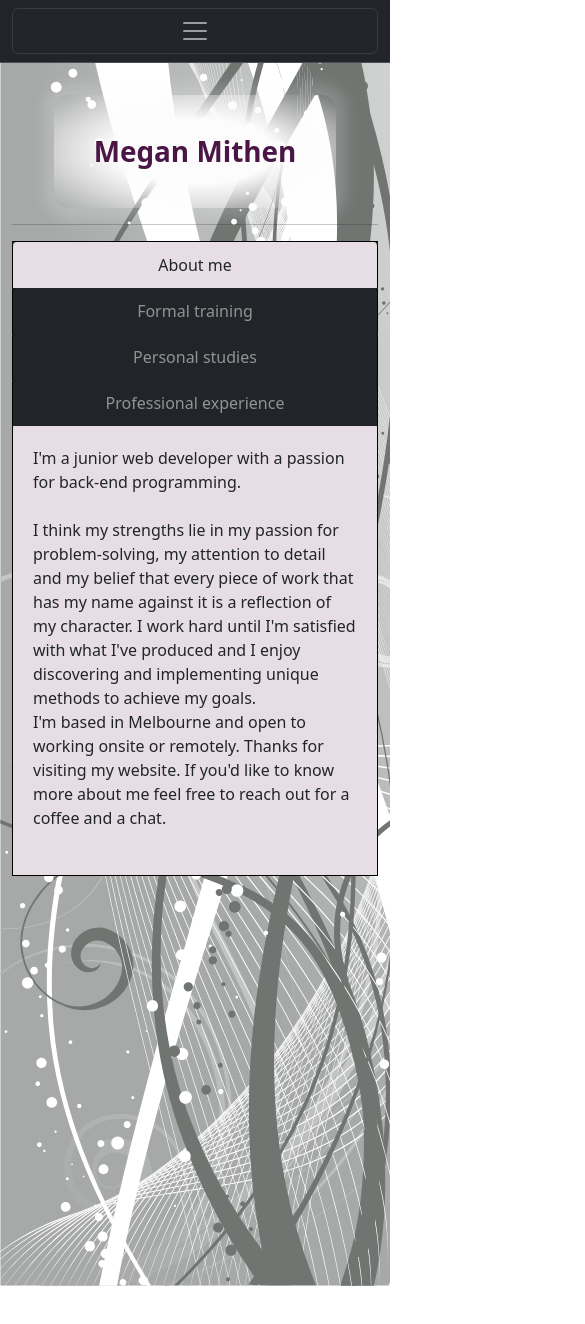
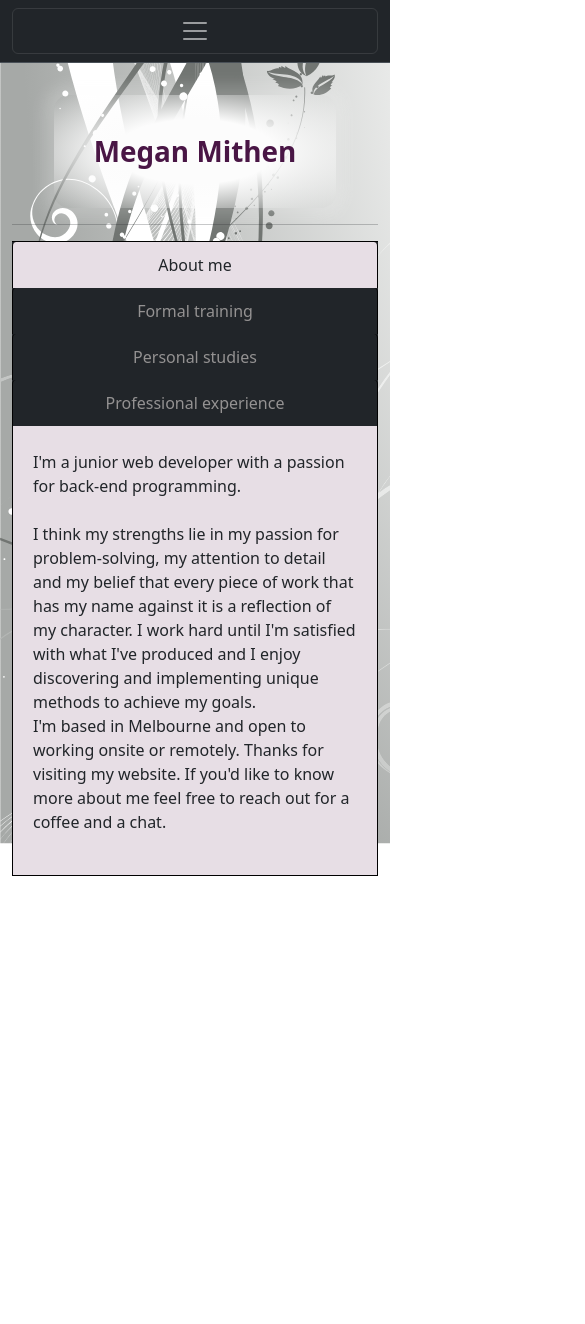
Before and after one commit to MegKM/Portfolio, a React (Vite) app: page / in a window 390 px wide. Shown: the top 1324 px of the page, 585 px wide, since content can reach past the window. After the commit the page ends 1246 px from the top, so only its background shows below. Built offline with nearby package versions, Linux system fonts and the light colour scheme.

Commit message:
fixed background, adjusted media queries inc. to video player

```diff
--- a/src/App.css
+++ b/src/App.css
@@ -1,9 +1,6 @@
 #root {
-    min-height: 100vh;
+    height: 100vh;
     background-size:cover;
-    height: 100%;
-    /* background: rgb(175,237,250); */
-    /* background: linear-gradient(90deg, rgba(175,237,250,1) 0%, rgba(209,209,238,1) 50%, rgba(175,237,250,1) 100%); */
     background-image: url('../public/backgroundImage.svg');
 }
 
--- a/src/components/home/Home.jsx
+++ b/src/components/home/Home.jsx
@@ -74,7 +74,7 @@ function Home(){
 
     return (
         <>
-            <div className="container mt-2 pt-4">
+            <div className="container mt-2 pt-4 mb-2 pt-4">
                 <div className='heading-container'>
                     <h1>Megan Mithen</h1>
                 </div>
--- a/src/components/home/home.css
+++ b/src/components/home/home.css
@@ -1,6 +1,7 @@
 #info-container {
     background-color: rgb(231, 222, 229);
-    margin: 0 50px;
+    margin: 20px 50px;
+    align-items: center;
 }
 
 #button-container {
@@ -10,12 +11,16 @@
 }
 
 #body-container {
-    padding: 50px;
+    padding: 30px;
     border-left: 1px solid black;
     border-bottom: 1px solid black;
     border-right: 1px solid black;
     height: 300px;
     box-sizing: border-box;
+    display: flex;
+    flex-direction: column; /* Ensures the content within is vertically arranged */
+    justify-content: center; /* Vertically centers the content */
+    align-items: center; /* Horizontally centers the content */
 }
 
 button {
@@ -51,13 +56,28 @@ button:hover {
     color: black;
 }
 
+
+/* @media screen and (max-width: 1400px){
+    #body-container {
+        padding: 30px;
+    }
+} */
+
+
 @media screen and (max-width: 1200px){
     .button-text {
         font-size: 1rem;
     }
 
     #body-container {
-        height: 350px;
+        height: 310px;
+        padding: 20px;
+    }
+}
+
+@media screen and (max-width: 992px){
+    #body-container {
+        height: 330px;
         padding: 20px;
     }
 }
@@ -78,13 +98,25 @@ button:hover {
     button {
         width: 48%;
         border: none;
+    }
 
+    #video-container {
+        width: 100%;
+        display: flex;
+        justify-content: center;
+        align-items: center;
+    }
+
+    #video-container .react-player {
+        width: 100% !important;
+        max-width: 100% !important;
     }
 }
 
 @media screen and (max-width: 480px) {
     #info-container {
         margin: 0;
+        margin-bottom: 10px;
     }
 
     #body-container {
@@ -103,7 +135,3 @@ button:hover {
         height: 500px;
     }
 }
-
-#video-container {
-    margin: 50px;
-}
```
